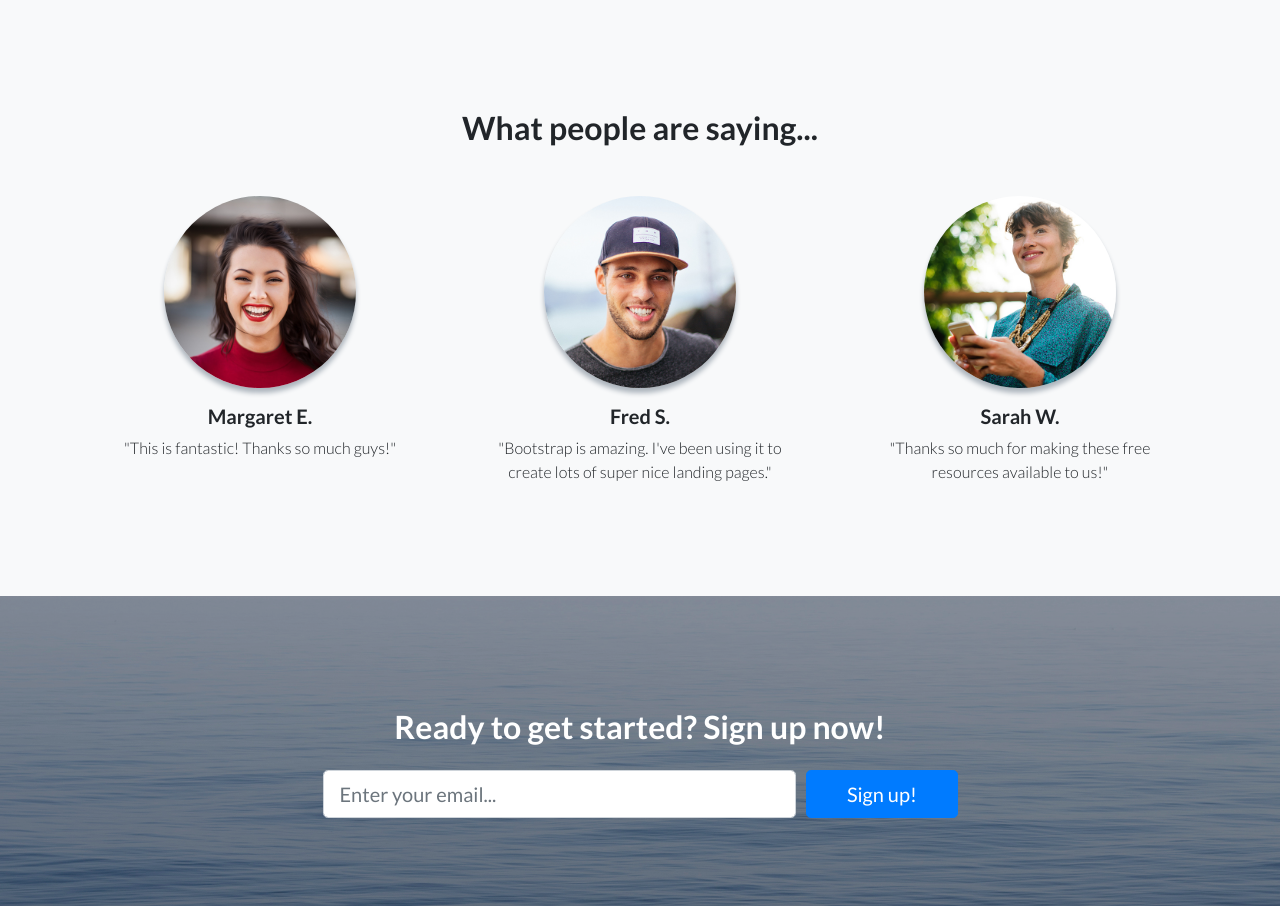
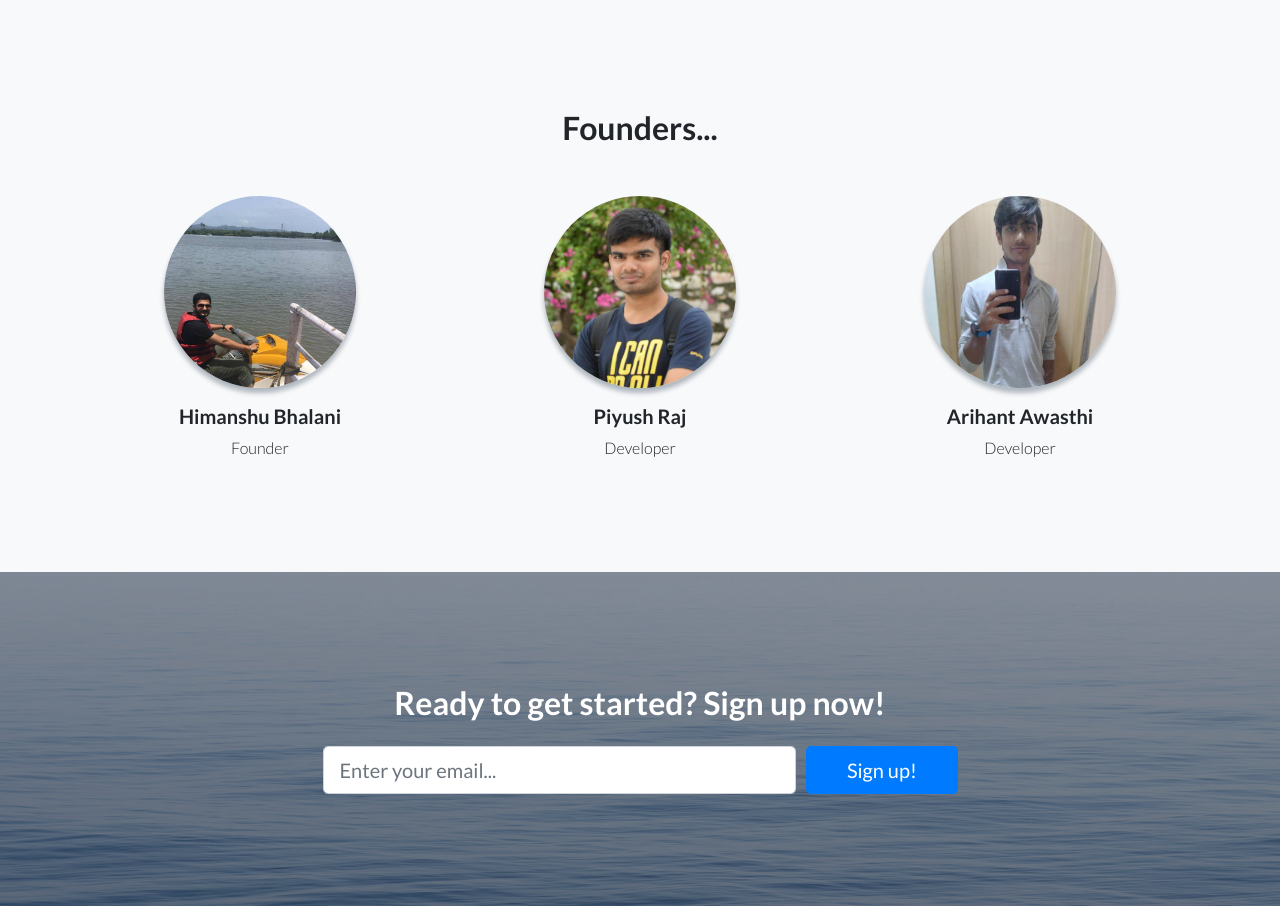
Before and after one commit to Arihantawasthi/Transpo-Mockup, a plain HTML site: page index.html in a window 1280 px wide. Shown: the part 2653-3559 px from the top of the page. Drawn offline with Linux system fonts and the light colour scheme.

```diff
--- a/index.html
+++ b/index.html
@@ -124,27 +124,27 @@
     <!-- Testimonials -->
     <section class="testimonials text-center bg-light">
       <div class="container">
-        <h2 class="mb-5">What people are saying...</h2>
+        <h2 class="mb-5">Founders...</h2>
         <div class="row">
           <div class="col-lg-4">
             <div class="testimonial-item mx-auto mb-5 mb-lg-0">
-              <img class="img-fluid rounded-circle mb-3" src="img/testimonials-1.jpg" alt="">
-              <h5>Margaret E.</h5>
-              <p class="font-weight-light mb-0">"This is fantastic! Thanks so much guys!"</p>
+              <img class="img-fluid rounded-circle mb-3" src="img/founder1.jpg" alt="">
+              <h5>Himanshu Bhalani</h5>
+              <p class="font-weight-light mb-0">Founder</p>
             </div>
           </div>
           <div class="col-lg-4">
             <div class="testimonial-item mx-auto mb-5 mb-lg-0">
-              <img class="img-fluid rounded-circle mb-3" src="img/testimonials-2.jpg" alt="">
-              <h5>Fred S.</h5>
-              <p class="font-weight-light mb-0">"Bootstrap is amazing. I've been using it to create lots of super nice landing pages."</p>
+              <img class="img-fluid rounded-circle mb-3" src="img/founder2.jpg" alt="">
+              <h5>Piyush Raj</h5>
+              <p class="font-weight-light mb-0">Developer</p>
             </div>
           </div>
           <div class="col-lg-4">
             <div class="testimonial-item mx-auto mb-5 mb-lg-0">
-              <img class="img-fluid rounded-circle mb-3" src="img/testimonials-3.jpg" alt="">
-              <h5>Sarah	W.</h5>
-              <p class="font-weight-light mb-0">"Thanks so much for making these free resources available to us!"</p>
+              <img class="img-fluid rounded-circle mb-3" src="img/founder3.jpg" alt="">
+              <h5>Arihant Awasthi</h5>
+              <p class="font-weight-light mb-0">Developer</p>
             </div>
           </div>
         </div>
```
Also changed, not shown: img/bg-showcase-1.jpg (deleted), img/bg-showcase-2.jpg (deleted), img/bg-showcase-3.jpg (deleted), img/founder1.jpg (added), img/founder2.jpg (added), img/founder3.jpg (added).
